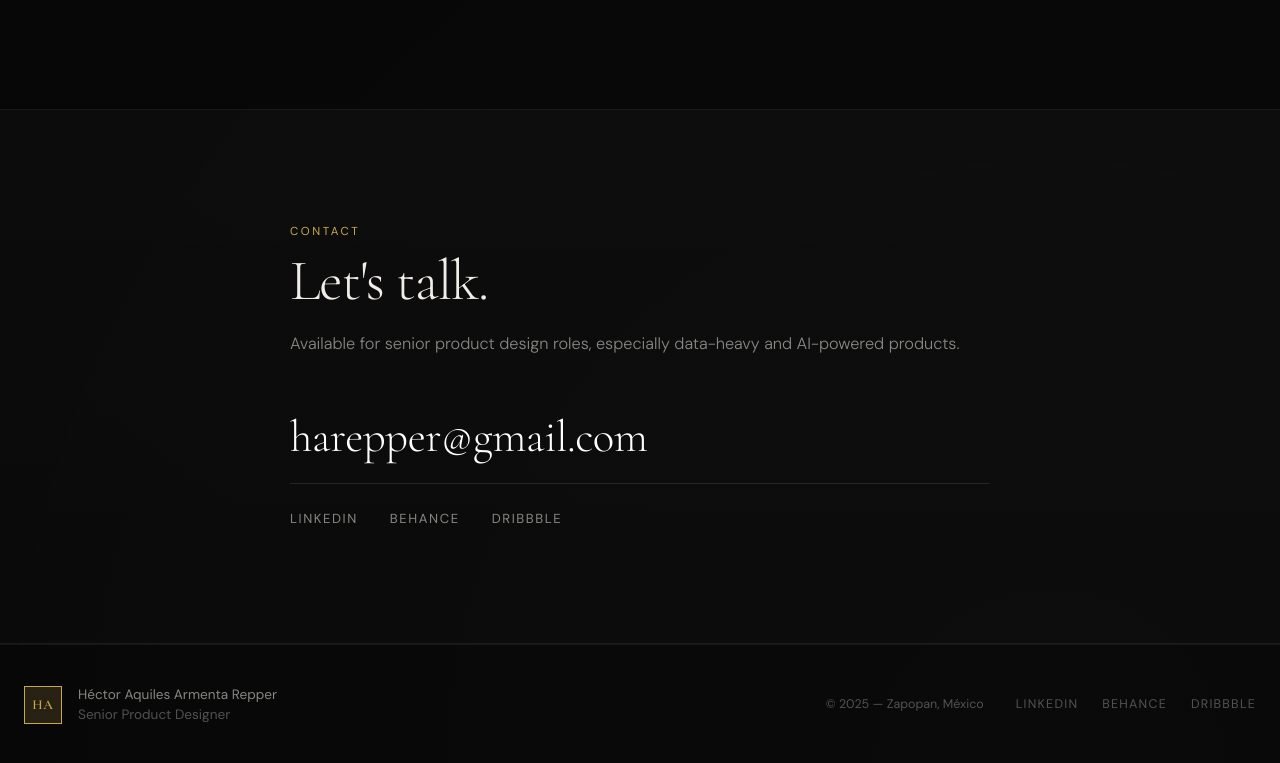
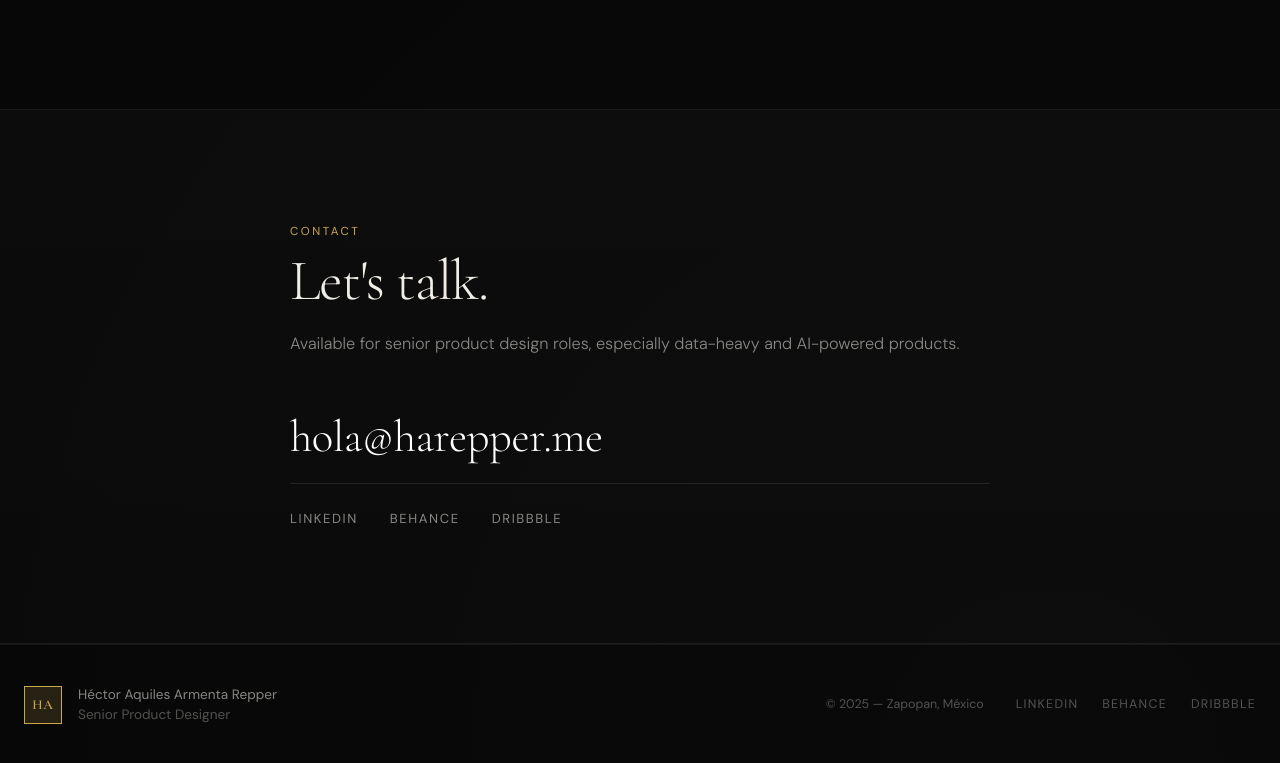
Before and after one commit to Harepper77/Harepper77.github.io, a plain HTML site: page index.html in a window 1280 px wide. Shown: the part 5017-5780 px from the top of the page. Drawn offline with nearby package versions, Linux system fonts and the light colour scheme.

Commit message:
Contacto: hola@harepper.me en lugar del Gmail
Co-Authored-By: Claude Opus 5.5 <noreply@anthropic.com>

```diff
--- a/index.html
+++ b/index.html
@@ -351,7 +351,7 @@
         <h2 data-i18n="contact.h2">Let's talk.</h2>
         <p class="section__intro" data-i18n="contact.intro">Available for senior product design roles, especially data-heavy and AI-powered products.</p>
         <div class="contact-links">
-          <a href="mailto:harepper@gmail.com" class="contact-link contact-link--primary">harepper@gmail.com</a>
+          <a href="mailto:hola@harepper.me" class="contact-link contact-link--primary">hola@harepper.me</a>
           <div class="contact-social">
             <a href="https://www.linkedin.com/in/harepper/" target="_blank" rel="noopener">LinkedIn</a>
             <a href="https://www.behance.net/harepper" target="_blank" rel="noopener">Behance</a>
```
